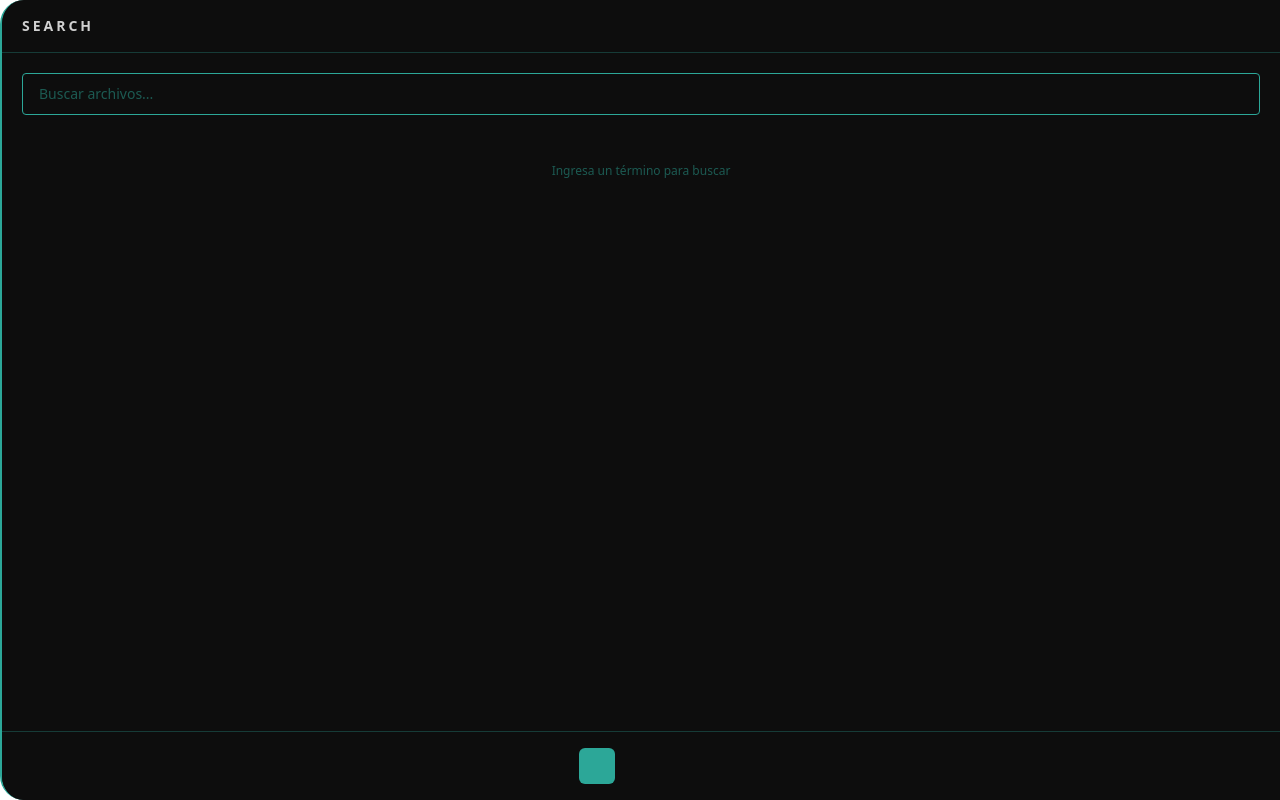
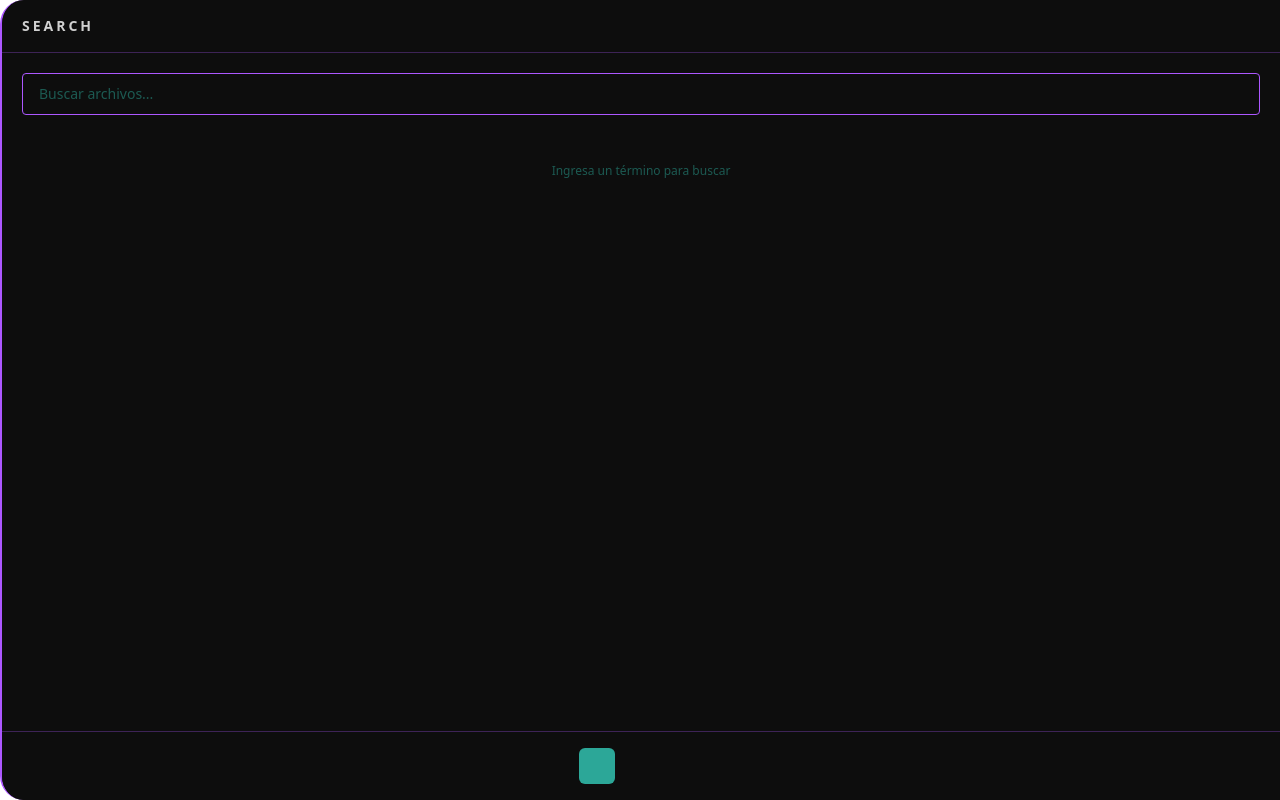
Before and after one commit to BNFLYD/WeztCode, a SvelteKit app in the folder frontend/: page / in a window 1280 px wide. Both pictures are taken after a click on the button 597 px from the left and 766 px from the top of the page. Built offline with nearby package versions, Linux system fonts and the light colour scheme; some icons are missing.

Commit message:
borders check

```diff
--- a/frontend/src/routes/+page.svelte
+++ b/frontend/src/routes/+page.svelte
@@ -47,9 +47,9 @@
   });
 </script>
   <!-- Sidebar -->
-  <div class="h-[100vh] flex flex-col bg-back-deep border-l-2 border-[#2ca798] rounded-l-3xl overflow-hidden">
+  <div class="h-[100vh] flex flex-col bg-back-deep border-l-2 border-accent rounded-l-3xl overflow-hidden">
     <!-- Section Header -->
-    <div class="px-5 py-4 border-b border-[#2ca798]/30 bg-back-deep/80">
+    <div class="px-5 py-4 border-b border-accent/30 bg-back-deep/80">
       <h2 class="text-sm font-bold uppercase tracking-[3px] text-[#d0d0d0]">
         {sections.find(s => s.id === activeSection)?.label}
       </h2>
@@ -89,7 +89,7 @@
           <input
             type="text"
             placeholder="Buscar archivos..."
-            class="w-full px-4 py-2.5 bg-[#0d0d0d] border border-[#2ca798] rounded text-sm text-[#2ca798] placeholder:text-[#2ca798]/50 outline-none focus:ring-2 focus:ring-[#2ca798]/20"
+            class="w-full px-4 py-2.5 bg-[#0d0d0d] border border-accent rounded text-sm text-[#2ca798] placeholder:text-[#2ca798]/50 outline-none focus:ring-2 focus:ring-[#2ca798]/20"
           />
           <div class="text-xs text-[#2ca798]/50 text-center py-8">Ingresa un término para buscar</div>
         </div>
@@ -97,7 +97,7 @@
       <!-- Git Section -->
       {:else if activeSection === 'git'}
         <div class="space-y-4">
-          <div class="bg-[#0d0d0d] border border-[#2ca798]/30 rounded-lg p-4 flex flex-col gap-2">
+          <div class="bg-[#0d0d0d] border border-accent/30 rounded-lg p-4 flex flex-col gap-2">
             <p class="text-xs font-bold text-[#d0d0d0] uppercase tracking-wide">Cambios sin confirmar</p>
             <div class="space-y-1.5 text-xs">
               <div class="flex items-center gap-2">
@@ -116,7 +116,7 @@
       {:else if activeSection === 'notifications'}
         <div class="flex flex-col gap-2.5">
           {#each [1, 2, 3] as i}
-            <div class="bg-[#0d0d0d] border border-[#2ca798]/30 rounded-lg p-3.5 space-y-1 hover:bg-[#2ca798]/10 transition-colors cursor-pointer">
+            <div class="bg-[#0d0d0d] border border-accent/30 rounded-lg p-3.5 space-y-1 hover:bg-[#2ca798]/10 transition-colors cursor-pointer">
               <p class="text-xs font-bold text-[#d0d0d0]">Notificación {i}</p>
               <p class="text-xs text-[#2ca798]/70">Mensaje de notificación importante</p>
             </div>
@@ -128,7 +128,7 @@
         <div class="space-y-4">
           <div class="flex flex-col gap-2">
             <label class="text-xs font-bold text-[#d0d0d0] uppercase tracking-wide">Tema</label>
-            <select class="w-full px-3 py-2 bg-[#0d0d0d] border border-[#2ca798] rounded text-xs text-[#2ca798] outline-none">
+            <select class="w-full px-3 py-2 bg-[#0d0d0d] border border-accent rounded text-xs text-[#2ca798] outline-none">
               <option>Oscuro</option>
               <option>Claro</option>
               <option>Automático</option>
@@ -143,7 +143,7 @@
     </div>
 
     <!-- Footer Navigation -->
-    <div class="border-t border-[#2ca798]/30 bg-back-deep p-4 flex items-center justify-center gap-2">
+    <div class="border-t border-accent/30 bg-back-deep p-4 flex items-center justify-center gap-2">
       {#each sections as section}
         <button
           class="w-9 h-9 flex items-center justify-center rounded-md transition-all {activeSection === section.id ? 'bg-[#2ca798] text-[#0d0d0d]' : 'text-[#2ca798]/70 hover:bg-[#2ca798]/15 hover:text-[#2ca798]'}"
--- a/frontend/tailwind.config.js
+++ b/frontend/tailwind.config.js
@@ -8,7 +8,7 @@ export default {
     extend: {
       colors: {
         // Main accent color (cyan)
-        accent: '#2ca798',
+        accent: '#ac57ff',
         // Background colors
         back: '#1e1e1e',
         'back-deep': '#0d0d0d',
```
Also changed, not shown: 2 other files (tests, documents, lock files or other folders).
